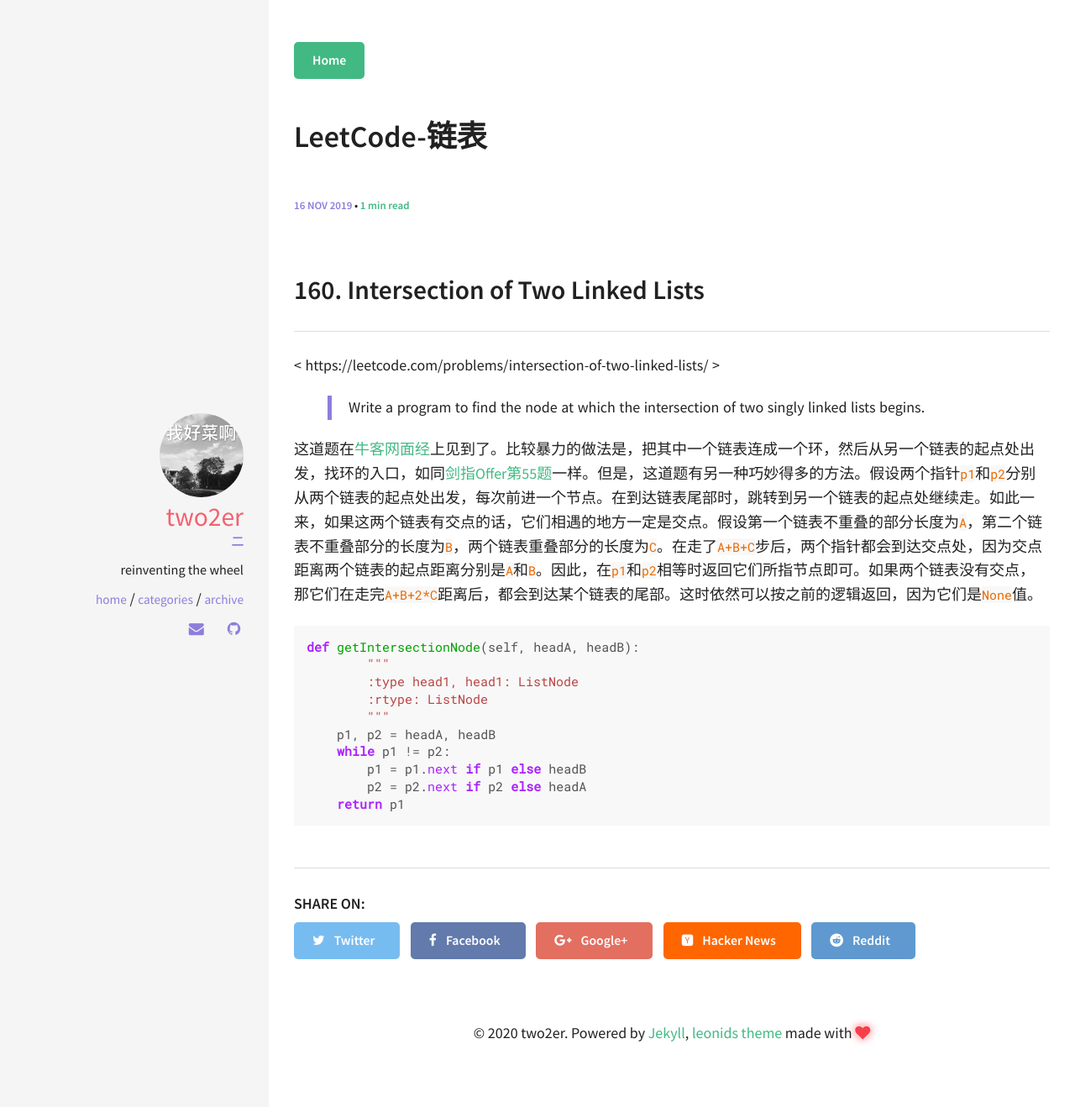
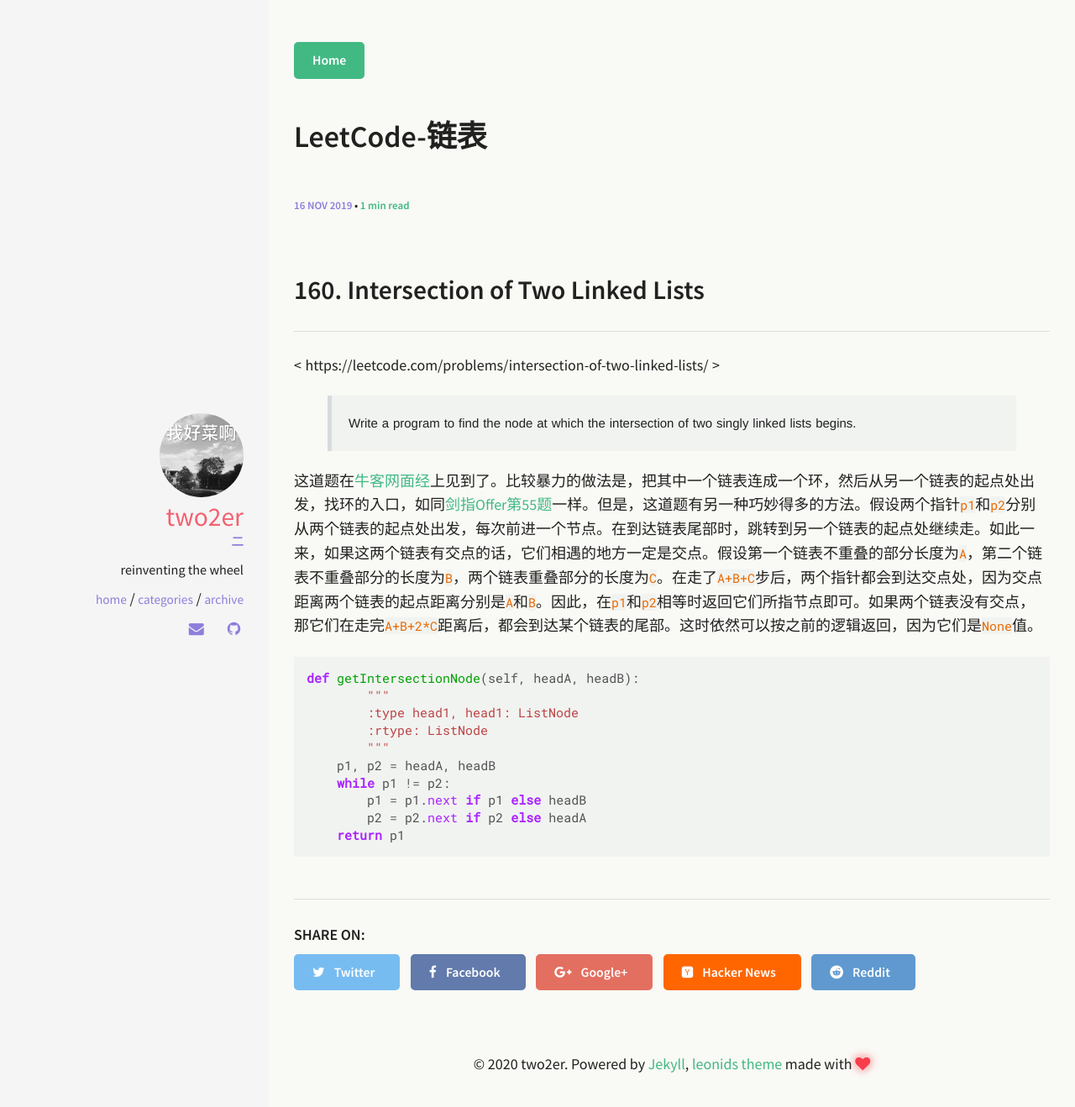
Before and after one commit to two2er/two2er.github.io, a Jekyll site: the page built from _pages/LeetCode/2019-11-16-linkedlist.md, in a window 1280 px wide. Shown: the top 1318 px of the page at 84% size. Built offline with Jekyll 4.4.1, drawn with Linux system fonts in a browser that asks for light colours.

Commit message:
background & block style

```diff
--- a/_sass/components/_syntax-highlighting.scss
+++ b/_sass/components/_syntax-highlighting.scss
@@ -7,7 +7,7 @@
   font-family: $font-family-monospace;
   color: #525252;
   font-size: 0.9em;
-  background-color: #f8f8f8;
+  background-color: rgba(102, 128, 153, 0.05);
   font-size: ($font-size-base - 3);
 }
 code {
--- a/_sass/components/_typography.scss
+++ b/_sass/components/_typography.scss
@@ -22,10 +22,13 @@
 
 blockquote {
   display: block;
-	position: relative;
+  position: relative;
   padding-left: 20px;
-  // font-style: italic;
-  border-left: 5px solid $secondary;
+  border-left: 5px solid #D6DBDF;
+  background: rgba(102, 128, 153, 0.05);
+  padding: 3px 20px;
+  font-size: 15px;
+  font-family: PingFang SC,Hiragino Sans GB,Helvetica Neue,Microsoft Yahei,WenQuanYi Micro Hei,sans-serif
 }
 
 //
--- a/_sass/pages/_post.scss
+++ b/_sass/pages/_post.scss
@@ -1,6 +1,6 @@
 // Post listing
 .post-listing {
-  background-color: $white;
+  background-color: #F9F9F5;
   position: absolute;
   top: 400px;
   z-index: 233;
```
